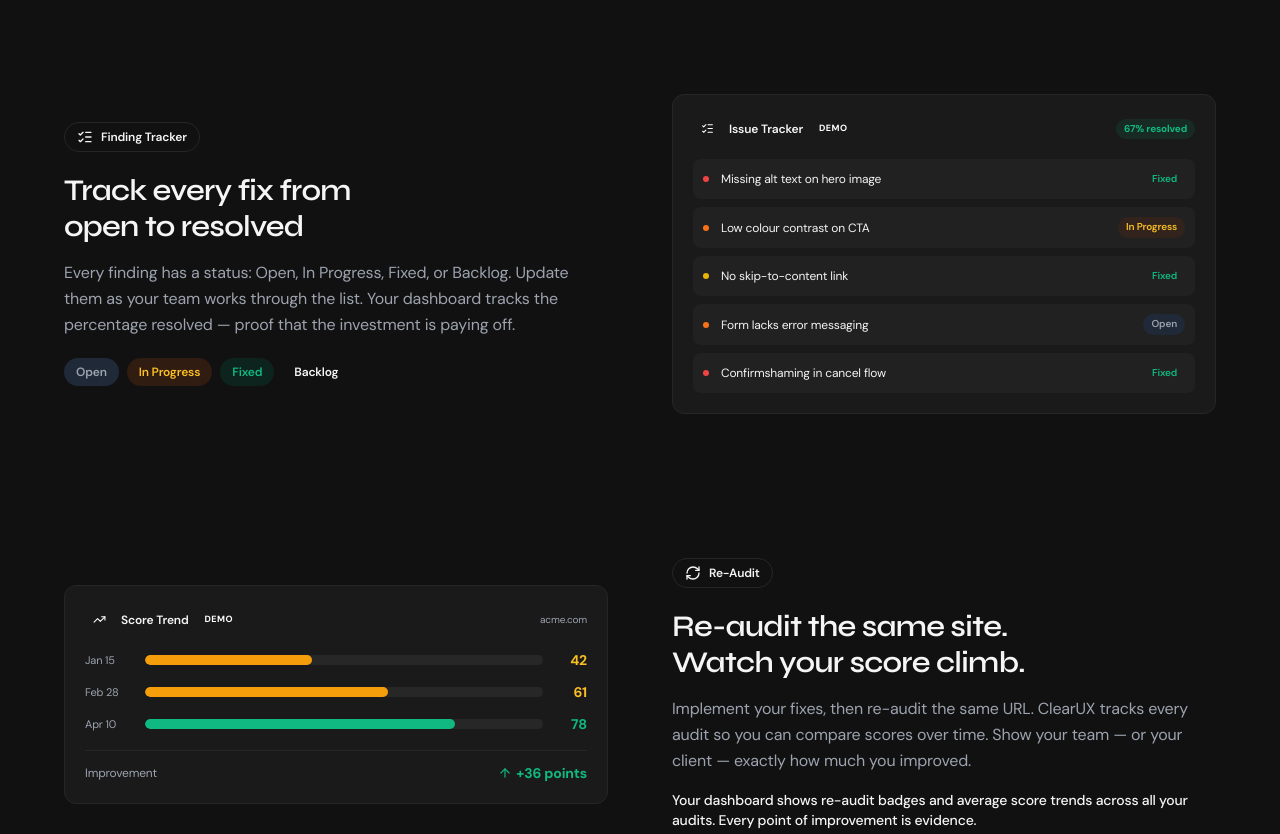
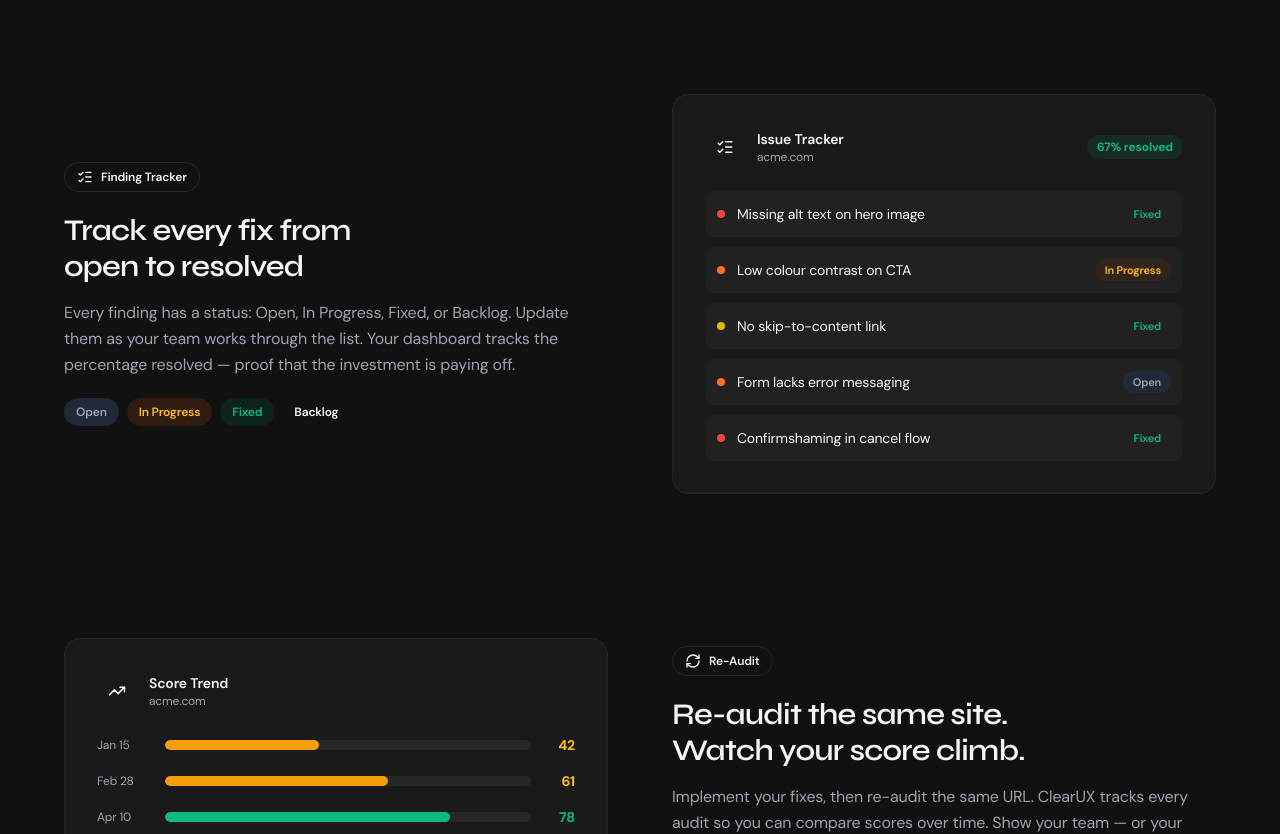
Before and after one commit to schintu79/clearux-saas, a Next.js app: page / in a window 1280 px wide. Shown: the part 4440-5274 px from the top of the page. Built offline with nearby package versions, Linux system fonts and the light colour scheme; no server answers.

Commit message:
UI consistency: logo sizing, footer width, homepage visuals, button and heading alignment across site and dashboard

```diff
--- a/src/app/dashboard/audits/page.tsx
+++ b/src/app/dashboard/audits/page.tsx
@@ -232,10 +232,10 @@ export default function AuditsPage() {
     <div className="max-w-2xl mx-auto py-2">
       <div className="flex items-center justify-between mb-4">
         <div>
-          <h1 className="text-lg font-semibold text-text">All Audits</h1>
+          <h1 className="font-heading text-lg font-semibold text-text">All Audits</h1>
           <p className="text-muted text-xs mt-0.5">{audits.length} audit{audits.length !== 1 ? 's' : ''} across {Object.keys(grouped).length} site{Object.keys(grouped).length !== 1 ? 's' : ''}</p>
         </div>
-        <Link href="/dashboard/new-audit" className="inline-flex items-center gap-1.5 bg-brand text-surface dark:text-[#111111] text-xs font-medium px-3.5 py-2 rounded-lg transition-all hover:brightness-110">
+        <Link href="/dashboard/new-audit" className="inline-flex items-center gap-1.5 bg-brand text-surface dark:text-[#111111] text-xs font-semibold px-3.5 py-2 rounded-xl transition-all hover:brightness-110">
           <Sparkles size={13} />
           New Audit
         </Link>
@@ -252,7 +252,7 @@ export default function AuditsPage() {
           <FileSearch size={24} className="text-muted mx-auto mb-3" />
           <h2 className="font-semibold text-sm text-text mb-1">No audits yet</h2>
           <p className="text-muted text-xs mb-4 max-w-xs mx-auto">Create your first audit to see how your website scores.</p>
-          <Link href="/dashboard/new-audit" className="inline-flex items-center gap-1.5 bg-brand text-surface dark:text-[#111111] text-xs font-medium px-4 py-2 rounded-lg transition-all hover:brightness-110">
+          <Link href="/dashboard/new-audit" className="inline-flex items-center gap-1.5 bg-brand text-surface dark:text-[#111111] text-xs font-semibold px-4 py-2 rounded-xl transition-all hover:brightness-110">
             <Sparkles size={13} /> Start Audit
           </Link>
         </div>
--- a/src/app/dashboard/new-audit/page.tsx
+++ b/src/app/dashboard/new-audit/page.tsx
@@ -73,7 +73,7 @@ const NewAuditInner: React.FC = () => {
     return (
       <div className="text-center py-20">
         <p className="text-muted mb-4">Please sign in to create an audit</p>
-        <a href="/login" className="inline-flex items-center gap-2 bg-brand text-surface dark:text-[#111111] font-medium px-6 py-3 rounded-lg transition-all hover:brightness-110">
+        <a href="/login" className="inline-flex items-center gap-2 bg-brand text-surface dark:text-[#111111] font-semibold text-[15px] px-6 py-3 min-h-[48px] rounded-xl transition-all hover:brightness-110">
           Sign In
         </a>
       </div>
@@ -472,7 +472,7 @@ const NewAuditInner: React.FC = () => {
       <button
         onClick={handleSubmit}
         disabled={loading}
-        className="w-full flex items-center justify-center gap-2.5 bg-brand text-surface dark:text-[#111111] font-heading font-semibold text-lg py-4 px-8 rounded-lg hover:brightness-110 active:scale-[0.98] transition-all disabled:opacity-60 disabled:cursor-not-allowed"
+        className="w-full flex items-center justify-center gap-2.5 bg-brand text-surface dark:text-[#111111] font-heading font-semibold text-[15px] py-3 px-6 rounded-xl hover:brightness-110 active:scale-[0.98] transition-all min-h-[48px] disabled:opacity-60 disabled:cursor-not-allowed"
       >
         {loading ? (
           <>
--- a/src/app/dashboard/notifications/page.tsx
+++ b/src/app/dashboard/notifications/page.tsx
@@ -69,7 +69,7 @@ export default function NotificationsPage() {
     <div className="max-w-2xl mx-auto py-6">
       <div className="flex items-center justify-between mb-6">
         <div>
-          <h1 className="text-lg font-semibold text-text">Notifications</h1>
+          <h1 className="font-heading text-lg font-semibold text-text">Notifications</h1>
           <p className="text-muted text-xs mt-0.5">
             {unreadCount > 0 ? `${unreadCount} unread` : 'All caught up'}
           </p>
--- a/src/app/dashboard/page.tsx
+++ b/src/app/dashboard/page.tsx
@@ -236,7 +236,7 @@ function DashboardInner() {
     <div className="max-w-3xl mx-auto py-2">
       {/* Header */}
       <div className="mb-5">
-        <h1 className="text-lg font-semibold text-text">Hey {name}</h1>
+        <h1 className="font-heading text-lg font-semibold text-text">Hey {name}</h1>
         <p className="text-muted text-xs mt-0.5">
           {isNewUser ? 'Run your first UX audit' : 'Your audit overview'}
         </p>
@@ -290,7 +290,7 @@ function DashboardInner() {
 
       {/* ── New Audit CTA — full width, homepage style ── */}
       <Link href="/dashboard/new-audit" className="block mb-5">
-        <div className="w-full flex items-center justify-center gap-2.5 bg-brand text-surface dark:text-[#111111] font-heading font-semibold text-base py-4 px-8 rounded-lg hover:brightness-110 hover:-translate-y-0.5 active:scale-[0.98] transition-all min-h-[48px]">
+        <div className="w-full flex items-center justify-center gap-2.5 bg-brand text-surface dark:text-[#111111] font-heading font-semibold text-[15px] py-3 px-6 rounded-xl hover:brightness-110 hover:-translate-y-0.5 active:scale-[0.98] transition-all min-h-[48px]">
           <Sparkles size={18} />
           Run a New Audit
           <ArrowRight size={18} />
--- a/src/app/dashboard/settings/page.tsx
+++ b/src/app/dashboard/settings/page.tsx
@@ -118,7 +118,7 @@ const SettingsPage: React.FC = () => {
     return (
       <div className="text-center py-20">
         <p className="text-muted mb-4">Please sign in to manage settings</p>
-        <a href="/login" className="inline-flex items-center gap-2 bg-brand text-surface dark:text-[#111111] font-medium px-6 py-3 rounded-lg transition-all hover:brightness-110">
+        <a href="/login" className="inline-flex items-center gap-2 bg-brand text-surface dark:text-[#111111] font-semibold text-[15px] px-6 py-3 min-h-[48px] rounded-xl transition-all hover:brightness-110">
           Sign In
         </a>
       </div>
--- a/src/app/page.tsx
+++ b/src/app/page.tsx
@@ -593,15 +593,17 @@ export default function Home() {
                   })}
                 </div>
               </div>
-              {/* Visual mock — clean card */}
-              <div className="rounded-xl border border-border bg-card p-5" aria-label="Illustrative example" data-demo="true" role="presentation">
-                <div className="flex items-center gap-2 mb-4">
-                  <div className="w-7 h-7 rounded-lg bg-brand/10 flex items-center justify-center"><ListChecks size={13} className="text-brand" /></div>
-                  <span className="text-xs font-semibold text-text">Issue Tracker</span>
-                  <span className="text-[9px] font-bold uppercase tracking-wider text-brand bg-brand/10 px-2 py-0.5 rounded-full">Demo</span>
-                  <span className="ml-auto text-[10px] font-bold text-emerald-500 bg-emerald-500/10 px-2 py-0.5 rounded-full">67% resolved</span>
+              {/* Visual mock */}
+              <div className="rounded-2xl bg-card/80 dark:bg-card border border-border/50 p-6 sm:p-8" aria-label="Illustrative example" data-demo="true" role="presentation">
+                <div className="flex items-center gap-3 mb-6">
+                  <div className="w-10 h-10 rounded-xl bg-text/5 flex items-center justify-center"><ListChecks size={18} className="text-text" /></div>
+                  <div>
+                    <p className="text-sm font-semibold text-text">Issue Tracker</p>
+                    <p className="text-xs text-muted">acme.com</p>
+                  </div>
+                  <span className="ml-auto text-xs font-bold text-emerald-500 bg-emerald-500/10 px-2.5 py-1 rounded-full">67% resolved</span>
                 </div>
-                <div className="space-y-2">
+                <div className="space-y-2.5">
                   {[
                     { title: 'Missing alt text on hero image', severity: 'critical', status: 'Fixed', statusColor: 'text-emerald-500 bg-emerald-500/8 dark:text-emerald-500' },
                     { title: 'Low colour contrast on CTA', severity: 'high', status: 'In Progress', statusColor: 'text-amber-600 bg-amber-50 dark:bg-amber-900/20 dark:text-amber-400' },
@@ -609,10 +611,10 @@ export default function Home() {
                     { title: 'Form lacks error messaging', severity: 'high', status: 'Open', statusColor: 'text-gray-500 bg-gray-50 dark:bg-gray-800 dark:text-gray-400' },
                     { title: 'Confirmshaming in cancel flow', severity: 'critical', status: 'Fixed', statusColor: 'text-emerald-500 bg-emerald-500/8 dark:text-emerald-500' },
                   ].map((item, i) => (
-                    <div key={i} className="flex items-center gap-3 p-2.5 rounded-lg bg-off dark:bg-white/[0.03]">
-                      <div className={`w-1.5 h-1.5 rounded-full flex-shrink-0 ${item.severity === 'critical' ? 'bg-red-500' : item.severity === 'high' ? 'bg-orange-500' : 'bg-yellow-500'}`} />
-                      <span className="text-xs text-text flex-1 truncate">{item.title}</span>
-                      <span className={`text-[10px] font-semibold px-2 py-0.5 rounded-full flex-shrink-0 ${item.statusColor}`}>{item.status}</span>
+                    <div key={i} className="flex items-center gap-3 p-3 rounded-lg bg-off/50 dark:bg-white/[0.03]">
+                      <div className={`w-2 h-2 rounded-full flex-shrink-0 ${item.severity === 'critical' ? 'bg-red-500' : item.severity === 'high' ? 'bg-orange-500' : 'bg-yellow-500'}`} />
+                      <span className="text-sm text-text flex-1 truncate">{item.title}</span>
+                      <span className={`text-[11px] font-semibold px-2.5 py-0.5 rounded-full flex-shrink-0 ${item.statusColor}`}>{item.status}</span>
                     </div>
                   ))}
                 </div>
@@ -621,30 +623,31 @@ export default function Home() {
 
             {/* ── Feature 2: Re-audit & Score Comparison ── */}
             <div className="grid md:grid-cols-2 gap-10 md:gap-16 items-center">
-              <div className="order-2 md:order-1 rounded-xl border border-border bg-card p-5" aria-label="Illustrative example" data-demo="true" role="presentation">
-                <div className="flex items-center gap-2 mb-4">
-                  <div className="w-7 h-7 rounded-lg bg-brand/10 flex items-center justify-center"><TrendingUp size={13} className="text-brand" /></div>
-                  <span className="text-xs font-semibold text-text">Score Trend</span>
-                  <span className="text-[9px] font-bold uppercase tracking-wider text-brand bg-brand/10 px-2 py-0.5 rounded-full">Demo</span>
-                  <span className="ml-auto text-[10px] text-muted">acme.com</span>
+              <div className="order-2 md:order-1 rounded-2xl bg-card/80 dark:bg-card border border-border/50 p-6 sm:p-8" aria-label="Illustrative example" data-demo="true" role="presentation">
+                <div className="flex items-center gap-3 mb-6">
+                  <div className="w-10 h-10 rounded-xl bg-text/5 flex items-center justify-center"><TrendingUp size={18} className="text-text" /></div>
+                  <div>
+                    <p className="text-sm font-semibold text-text">Score Trend</p>
+                    <p className="text-xs text-muted">acme.com</p>
+                  </div>
                 </div>
-                <div className="space-y-3">
+                <div className="space-y-4">
                   {[
                     { date: 'Jan 15', score: 42, label: 'Baseline' },
                     { date: 'Feb 28', score: 61, label: 'After sprint 1' },
                     { date: 'Apr 10', score: 78, label: 'Current' },
                   ].map((item, i) => (
                     <div key={i} className="flex items-center gap-3">
-                      <span className="text-[11px] text-muted w-12 flex-shrink-0">{item.date}</span>
-                      <div className="flex-1 h-2.5 rounded-full bg-off dark:bg-white/[0.06] overflow-hidden">
+                      <span className="text-xs text-muted w-14 flex-shrink-0">{item.date}</span>
+                      <div className="flex-1 h-2.5 rounded-full bg-off/50 dark:bg-white/[0.06] overflow-hidden">
                         <div className={`h-full rounded-full transition-all ${item.score >= 70 ? 'bg-emerald-500' : item.score >= 40 ? 'bg-amber-500' : 'bg-red-500'}`} style={{ width: `${item.score}%` }} />
                       </div>
                       <span className={`text-sm font-bold w-8 text-right ${item.score >= 70 ? 'text-emerald-500' : item.score >= 40 ? 'text-amber-600 dark:text-amber-400' : 'text-red-500'}`}>{item.score}</span>
                     </div>
                   ))}
                 </div>
-                <div className="mt-4 pt-3 border-t border-border flex items-center justify-between">
-                  <span className="text-xs text-muted">Improvement</span>
+                <div className="mt-6 pt-5 border-t border-border/50 flex items-center justify-between">
+                  <span className="text-sm text-muted">Improvement</span>
                   <span className="text-sm font-bold text-emerald-500 flex items-center gap-1">
                     <ArrowUp size={14} />
                     +36 points
```
